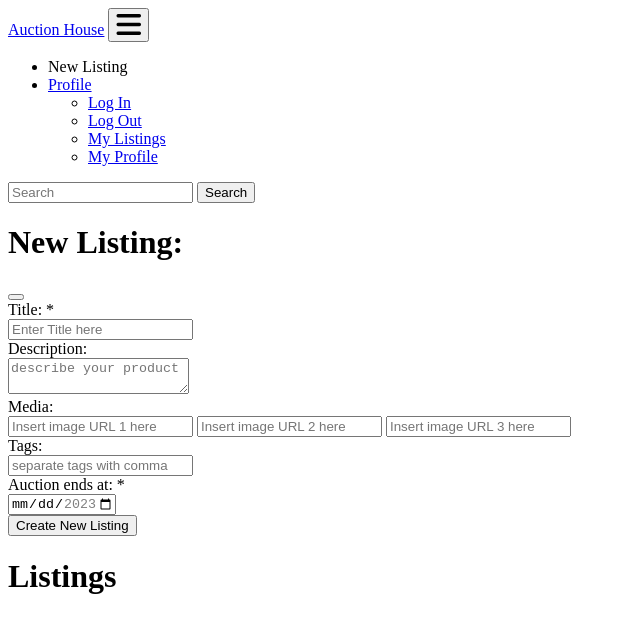
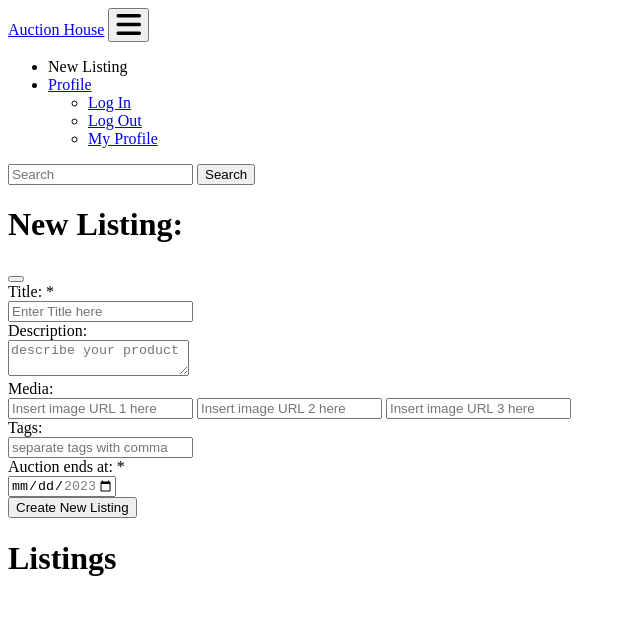
Before and after one commit to MaritaMalvinsdatter/semester-project-1, a website with bundled scripts: page index.html in a window 1280 px wide. Shown: the whole page, without its empty margins (0-640 px from the left). Built offline with nearby package versions, Linux system fonts and the light colour scheme; files whose address does not match are found by name.

Commit message:
removed unused item in navbar

```diff
--- a/index.html
+++ b/index.html
@@ -43,7 +43,6 @@
                                         id="myInput">Log In</a></li> -->
                                 <li><a class="dropdown-item" href="/login/login.html">Log In</a></li>
                                 <li><a class="dropdown-item" id="log-out" href="#">Log Out</a></li>
-                                <li><a class="dropdown-item" href="#">My Listings</a></li>
                                 <li><a class="dropdown-item" href="/profile/index.html">My Profile</a></li>
                                 <!-- <li><a class="dropdown-item" href="#">Edit Profile</a></li> -->
                             </ul>
```
Also changed, not shown: listingItem/index.html (+0 -1 lines), login/login.html (+0 -1 lines), profile/index.html (+0 -1 lines), register/index.html (+0 -1 lines).
